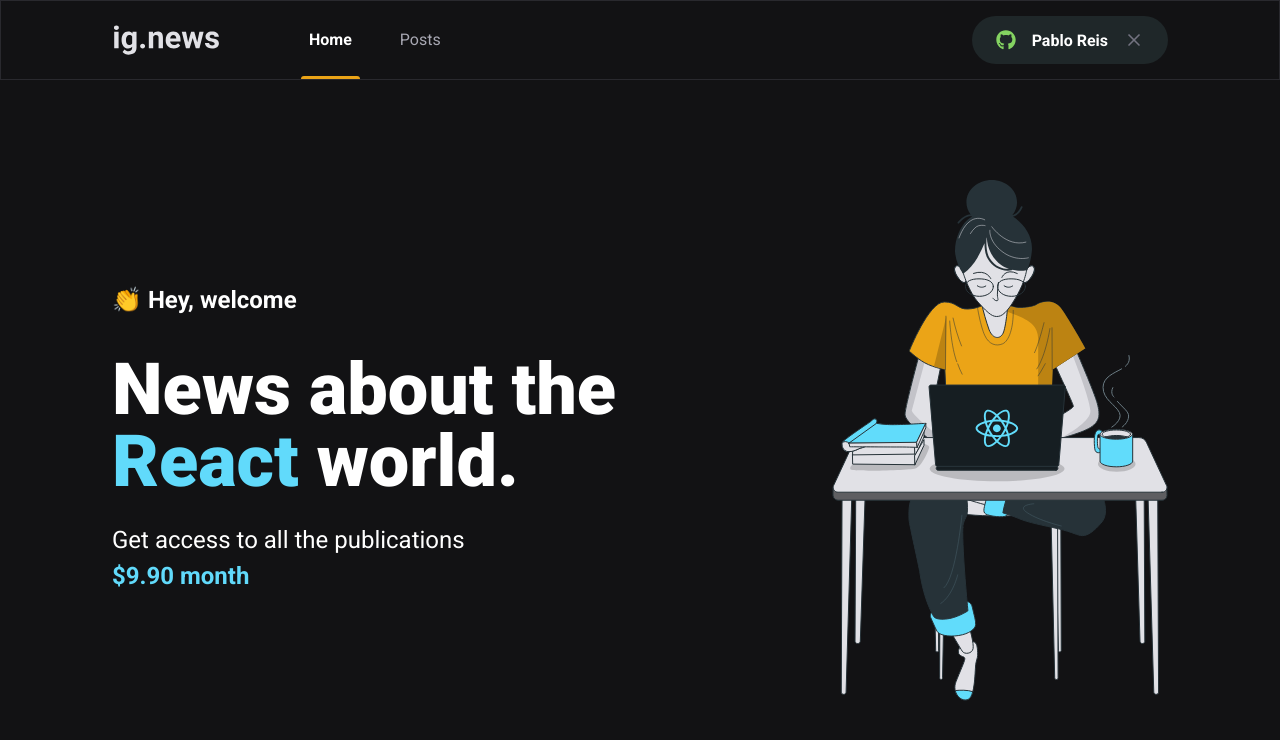
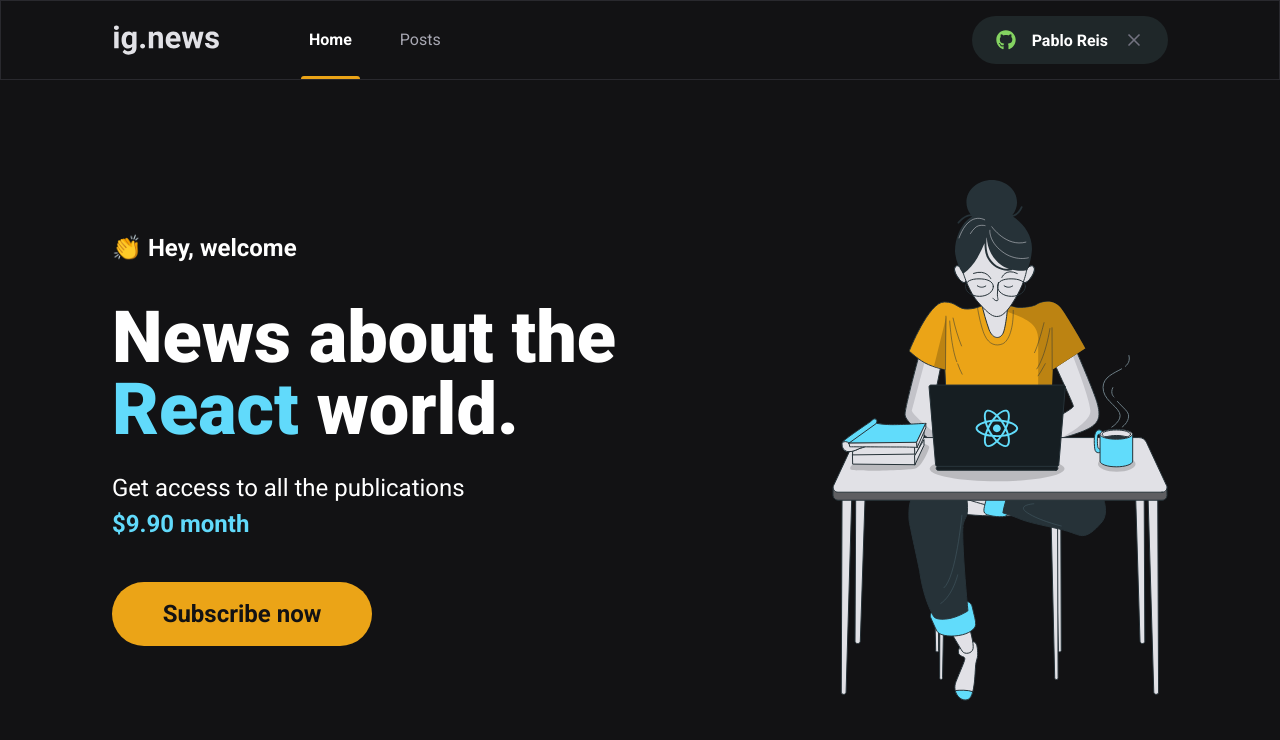
Before and after one commit to pabloreis/ignews, a Next.js app: page / in a window 1280 px wide. Shown: the top 740 px of the page. Built offline with nearby package versions, Linux system fonts and the light colour scheme.

Commit message:
feat: create SubscribeButton componente

```diff
--- /dev/null
+++ b/src/components/SubscribeButton/index.tsx
@@ -0,0 +1,9 @@
+import styles from './styles.module.scss';
+
+export function SubscribeButton() {
+  return (
+    <button type="button" className={styles.subscribeButton}>
+      Subscribe now
+    </button>
+  );
+}
--- /dev/null
+++ b/src/components/SubscribeButton/styles.module.scss
@@ -0,0 +1,18 @@
+.subscribeButton {
+  align-items: center;
+  background-color: var(--yellow-500);
+  border: 0;
+  border-radius: 2rem;
+  color: var(--grey-900);
+  display: flex;
+  font-size: 1.5rem;
+  font-weight: bold;
+  height: 4rem;
+  justify-content: center;
+  transition: filter 0.2s;
+  width: 260px;
+
+  &:hover {
+    filter: brightness(0.8);
+  }
+}
--- a/src/pages/home.module.scss
+++ b/src/pages/home.module.scss
@@ -37,4 +37,8 @@
       font-weight: bold;
     }
   }
+
+  button {
+    margin-top: 2.5rem;
+  }
 }
--- a/src/pages/index.tsx
+++ b/src/pages/index.tsx
@@ -1,5 +1,6 @@
 import Head from 'next/head';
-import Image from 'next/image';
+
+import { SubscribeButton } from '../components/SubscribeButton';
 
 import styles from './home.module.scss';
 
@@ -21,6 +22,8 @@
           <p>
             Get access to all the publications <br /> <span>$9.90 month</span>
           </p>
+
+          <SubscribeButton />
         </section>
 
         <img src="/images/avatar.svg" alt="Girl coding" />
```
